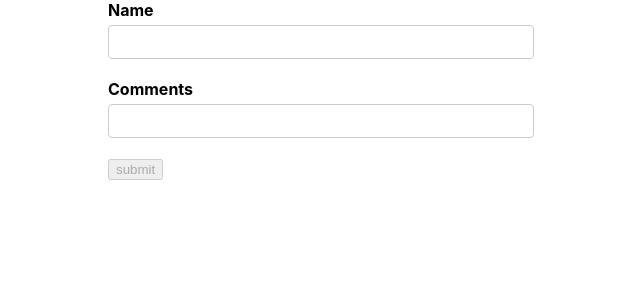
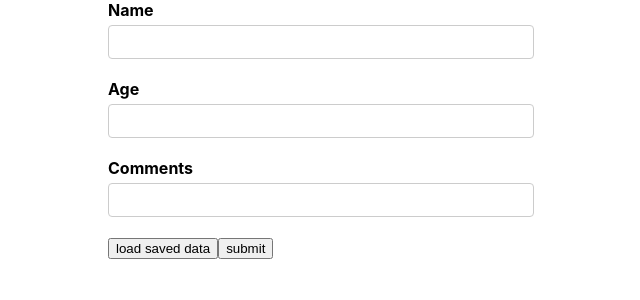
Before and after one commit to MohammadPj/formik-samples, a React (Create React App) app: page / in a window 1280 px wide. Shown: the top 300 px of the page, without its empty margins (319-959 px from the left). Built offline with nearby package versions, Linux system fonts and the light colour scheme.

Commit message:
29- saved data

```diff
--- a/src/components/YoutubeForm.js
+++ b/src/components/YoutubeForm.js
@@ -1,21 +1,31 @@
-import React from "react";
+import React, {useState} from "react";
 import { Formik, Form, Field, ErrorMessage, FieldArray } from "formik";
 import * as Yup from "yup";
 import TextError from "./TextError";
 
 const initialValues = {
   name: "",
+  age: "",
   comments: "",
+};
+
+const savedValues = {
+  name: "mohammad",
+  age: "25",
+  comments: "Good job",
 };
 
 const onSubmit = (values, onSubmitProps) => {
   console.log("form data", values);
   const {setSubmitting} = onSubmitProps
+
   setSubmitting(false)
+
 };
 
 const validationSchema = Yup.object({
   name: Yup.string().required("Required!"),
+  age: Yup.string().required("Required!"),
 });
 
 const validateComments = (value) => {
@@ -27,12 +37,14 @@ const validateComments = (value) => {
 };
 
 const YoutubeForm = () => {
+  const [formValues, setFormValues] = useState(null);
+
   return (
     <Formik
-      initialValues={initialValues}
+      initialValues={formValues || initialValues}
       onSubmit={onSubmit}
       validationSchema={validationSchema}
-      validateOnMount
+      enableReinitialize
     >
       {(formik) => {
         console.log("formik", formik)
@@ -42,6 +54,17 @@ const YoutubeForm = () => {
               <label htmlFor="name"> Name </label>
               <Field type="text" id="name" name="name" />
               <ErrorMessage name={"name"} component={TextError} />
+            </div>
+
+            <div className="form-control">
+              <label htmlFor="age"> Age </label>
+              <Field
+                type="text"
+                id="age"
+                name="age"
+                validate={validateComments}
+              />
+              <ErrorMessage name={"age"} component={TextError} />
             </div>
 
             <div className="form-control">
@@ -55,6 +78,7 @@ const YoutubeForm = () => {
               <ErrorMessage name={"comments"} component={TextError} />
             </div>
 
+            <button type={"button"} onClick={() => setFormValues(savedValues)}>load saved data</button>
             <button type={"submit"} disabled={!formik.isValid || formik.isSubmitting}>submit</button>
           </Form>
         );
```
